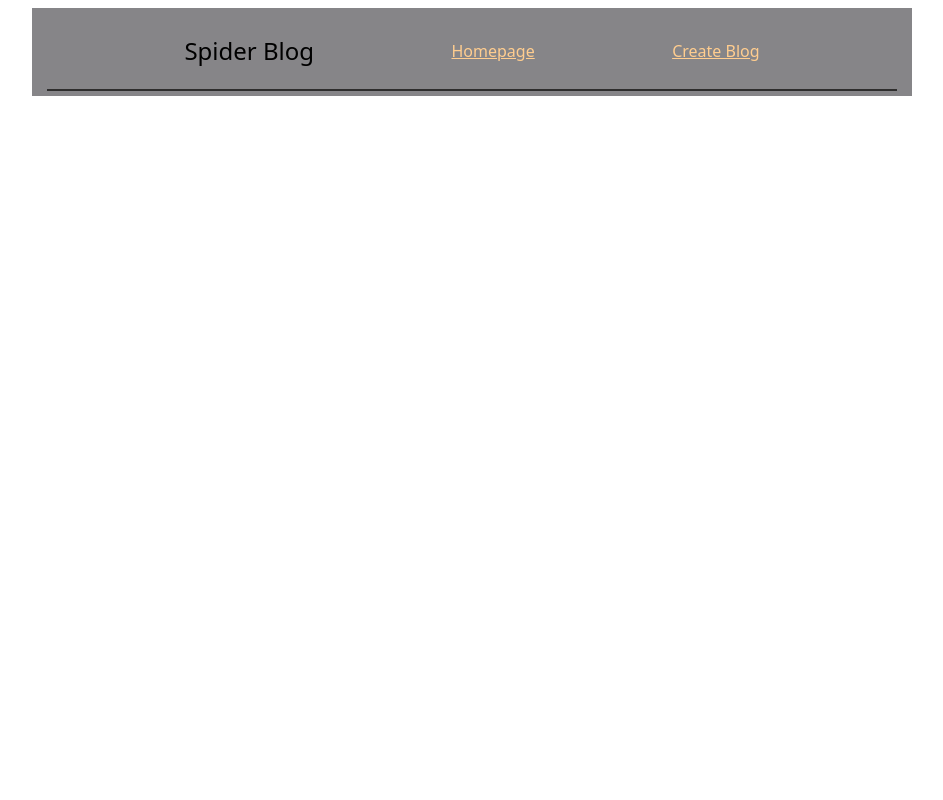
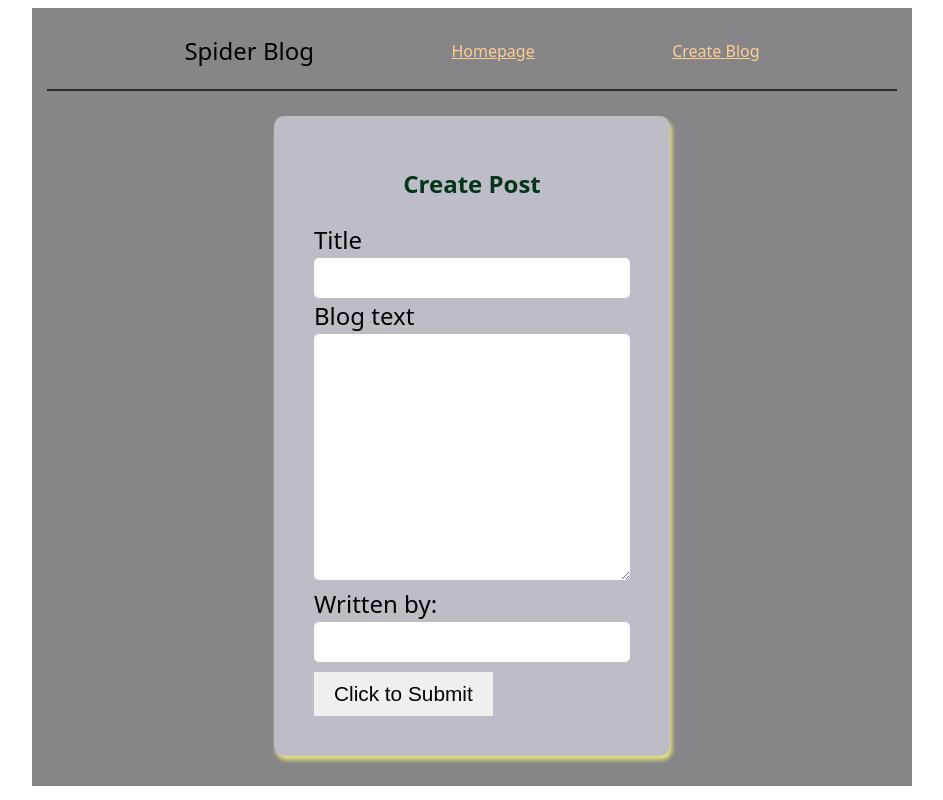
Before and after one commit to asyinka/spider-blog, a React (Vite) app: page /create-form in a window 1280 px wide. Shown: the whole page, without its empty margins (168-1111 px from the left). Built offline with nearby package versions, Linux system fonts and the light colour scheme.

Commit message:
add form

```diff
--- a/src/App.jsx
+++ b/src/App.jsx
@@ -2,6 +2,7 @@ import Homepage from "./HomePage";
 import NavBar from "./NavBar";
 import { BrowserRouter as Router, Route, Switch } from "react-router-dom";
 import ReadArticles from "./ReadArticles";
+import CreateForm from "./CreateForm";
 
 export default function App() {
   return (
@@ -16,6 +17,9 @@ export default function App() {
             <Route path={"/blogs/:id"}>
               <ReadArticles />
             </Route>
+            <Route path={"/create-form"}>
+              <CreateForm />
+            </Route>
           </Switch>
         </div>
       </div>
--- /dev/null
+++ b/src/CreateForm.jsx
@@ -0,0 +1,22 @@
+const CreateForm = () => {
+  return (
+    <form className="createForm" action="">
+      <h2>Create Post</h2>
+      <label htmlFor="title">Title</label>
+      <input className="createInput" type="text" name="title" />
+      <label htmlFor="blog">Blog text</label>
+      <textarea
+        className="createInput"
+        cols={50}
+        rows={10}
+        name=""
+        id="blog"
+      ></textarea>
+      <label htmlFor="author">Written by:</label>
+      <input className="createInput" type="text" name="author" />
+      <button className="createFormButton">Click to Submit</button>
+    </form>
+  );
+};
+
+export default CreateForm;
--- a/src/NavBar.jsx
+++ b/src/NavBar.jsx
@@ -3,7 +3,7 @@ const NavBar = () => {
     <nav className="navBar">
       <h1>Spider Blog</h1>
       <a href="/">Homepage</a>
-      <a href="#">Create Blog</a>
+      <a href="/create-form">Create Blog</a>
     </nav>
   );
 };
--- a/src/index.css
+++ b/src/index.css
@@ -62,3 +62,42 @@ h1 {
   font-size: 1.3rem;
   font-weight: 500;
 }
+.createForm {
+  /* text-align: center; */
+  width: fit-content;
+  padding: 30px 40px;
+  border-radius: 10px;
+  margin: 25px auto;
+  background-color:  #bebcc5;
+  box-shadow: 2px 4px 4px #e4e47a;
+}
+.createForm h2 {
+  color: #03351c;
+  text-align: center;
+}
+.createForm label {
+  display: block;
+  font-size: 1.5rem;
+}
+.createInput {
+  width: 300px;
+  padding: 8px;
+  border-radius: 5px;
+  border: 0;
+  outline: 0;
+  font-size: 1.3rem;
+}
+.createFormButton {
+  display: block;
+  margin: 10px 0;
+  width: 250;
+  padding: 10px 20px;
+  cursor: pointer;
+  font-size: 1.3rem;
+  border: none;
+
+}
+.createFormButton:hover {
+  background: #a48ecf;
+  transition: color, 2s;
+}
```
